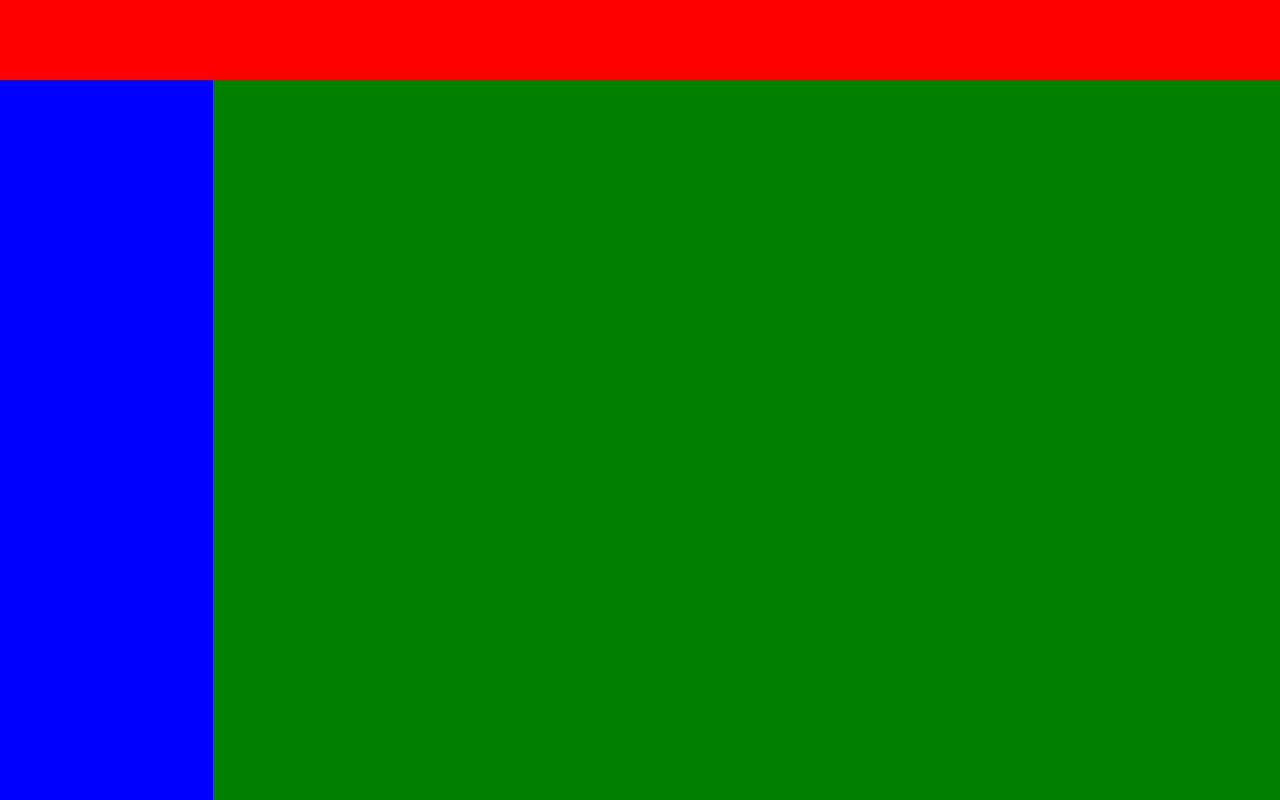
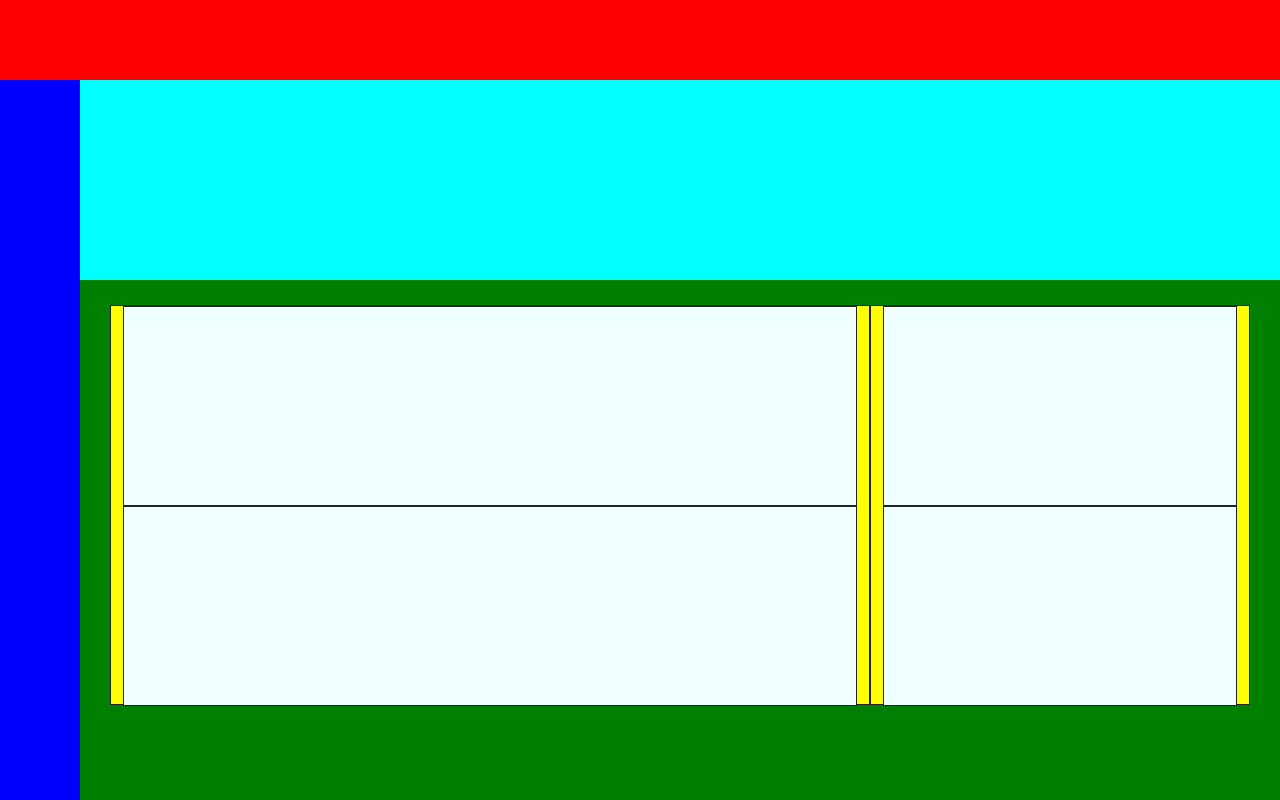
Before and after one commit to scarpi2001/html-css-bootstrap-dashboard, a plain HTML site: page index.html in a window 1280 px wide. Drawn offline with nearby package versions, Linux system fonts and the light colour scheme.

Commit message:
sviluppo_struttura-2

```diff
--- a/css/style.css
+++ b/css/style.css
@@ -10,21 +10,43 @@ header {
 
 /* MAIN */
 main {
+    display: flex;
     height: calc(100vh - 80px);
 }
 
-main > .container-fluid, .row, [class*="col-"] {
-    /* DEBUG */
-    height: 100%;
-}
-
-main > .row, [class*="col-"]:nth-child(1) {
+/* main sidebar */
+#main_sidebar {
+    width: 80px;
+    flex-shrink: 0;
     /* DEBUG */
     background-color: blue;
 }
 
-
-main > .row, [class*="col-"]:nth-child(2) {
+/* contenuto main */
+#main_content {
+    flex-grow: 1;
+    overflow-y: auto;
     /* DEBUG */
     background-color: green;
 }
+
+#main_content_topbar {
+    margin-bottom: 25px;
+    /* DEBUG */
+    background-color: aqua;
+    height: 200px;
+    width: 100%;
+}
+
+[class*="col-"] {
+    /* DEBUG */
+    background-color: yellow;
+    border: 1px solid;
+    height: 400px;
+}
+.col {
+    /* DEBUG */
+    background-color: azure;
+    border: 1px solid;
+    height: 200px;
+}
--- a/index.html
+++ b/index.html
@@ -11,23 +11,38 @@
 <body>
     <!-- HEADER -->
     <header>
-        <div class="container-fluid">
-            <div class="row">
-                <div class="col"></div>
-                <div class="col"></div>
-                <div class="col"></div>
-            </div>
-        </div>
+        <nav id="header_nav">
+            <div></div>
+            <div></div>
+            <div></div>
+        </nav>
     </header>
 
     <!-- MAIN -->
     <main>
-        <div class="container-fluid">
-            <div class="row">
-                <div class="col-1 col-lg-2"></div>
-                <div class="col-11 col-lg-10"></div>
+        <!-- main sidebar -->
+        <section id="main_sidebar"></section>
+
+        <!-- contenuto main -->
+        <section id="main_content">
+            <div id="main_content_topbar">
+
             </div>
-        </div>
+
+            <div class="container">
+                <div class="row">
+                    <div class="col-12 col-lg-8">
+                        <div class="col"></div>
+                        <div class="col"></div>
+                    </div>
+                    <div class="col-12 col-lg-4">
+                        <div class="col"></div>
+                        <div class="col"></div>
+                    </div>
+                </div>
+            </div>
+
+        </section>
     </main>
 
 
```
